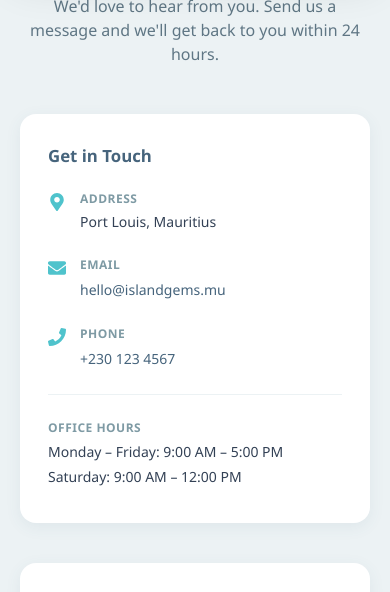
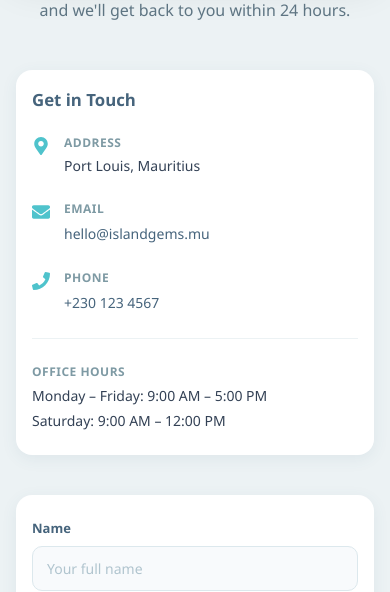
Before and after one commit to Sakhiyya/Island_Gem, a React (Create React App) app in the folder frontend/recommendation-system/: page /contact in a window 390 px wide. Shown: the part 149-741 px from the top of the page. Built offline with nearby package versions, Linux system fonts and the light colour scheme; no server answers.

Commit message:
Refactor responsive styles in Contact.css

```diff
--- a/frontend/recommendation-system/src/pages/Contact.css
+++ b/frontend/recommendation-system/src/pages/Contact.css
@@ -200,15 +200,14 @@
 
 /* RESPONSIVE */
 @media (max-width: 860px) {
-  .contact-page {
-    padding: 100px 20px 60px;
-  }
+  .contact-page { padding: 100px 20px 60px; }
+  .contact-grid { grid-template-columns: 1fr; }
+  .form-row     { grid-template-columns: 1fr; }
+}
 
-  .contact-grid {
-    grid-template-columns: 1fr;
-  }
-
-  .form-row {
-    grid-template-columns: 1fr;
-  }
+@media (max-width: 480px) {
+  .contact-page       { padding: 80px 16px 40px; }
+  .contact-header h1  { font-size: 26px; }
+  .contact-form       { padding: 24px 16px; }
+  .contact-info       { padding: 20px 16px; }
 }
```
